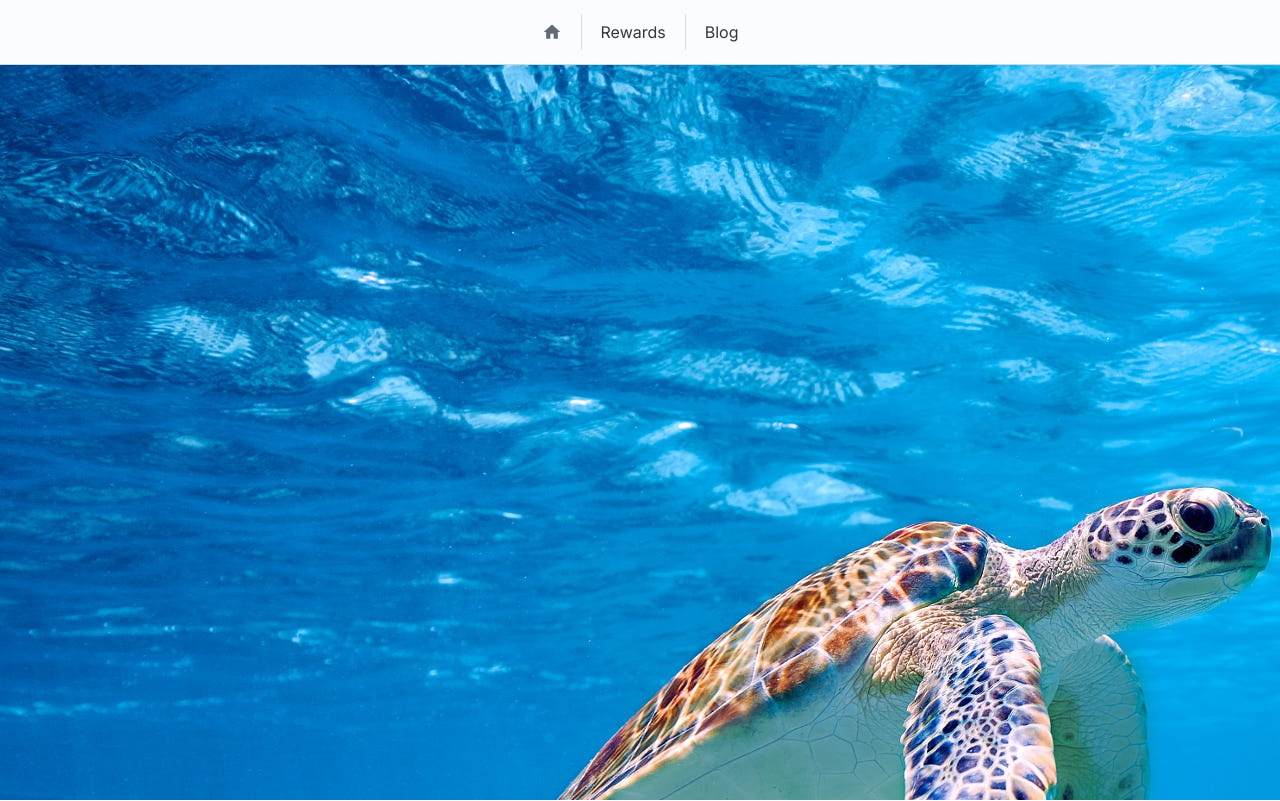
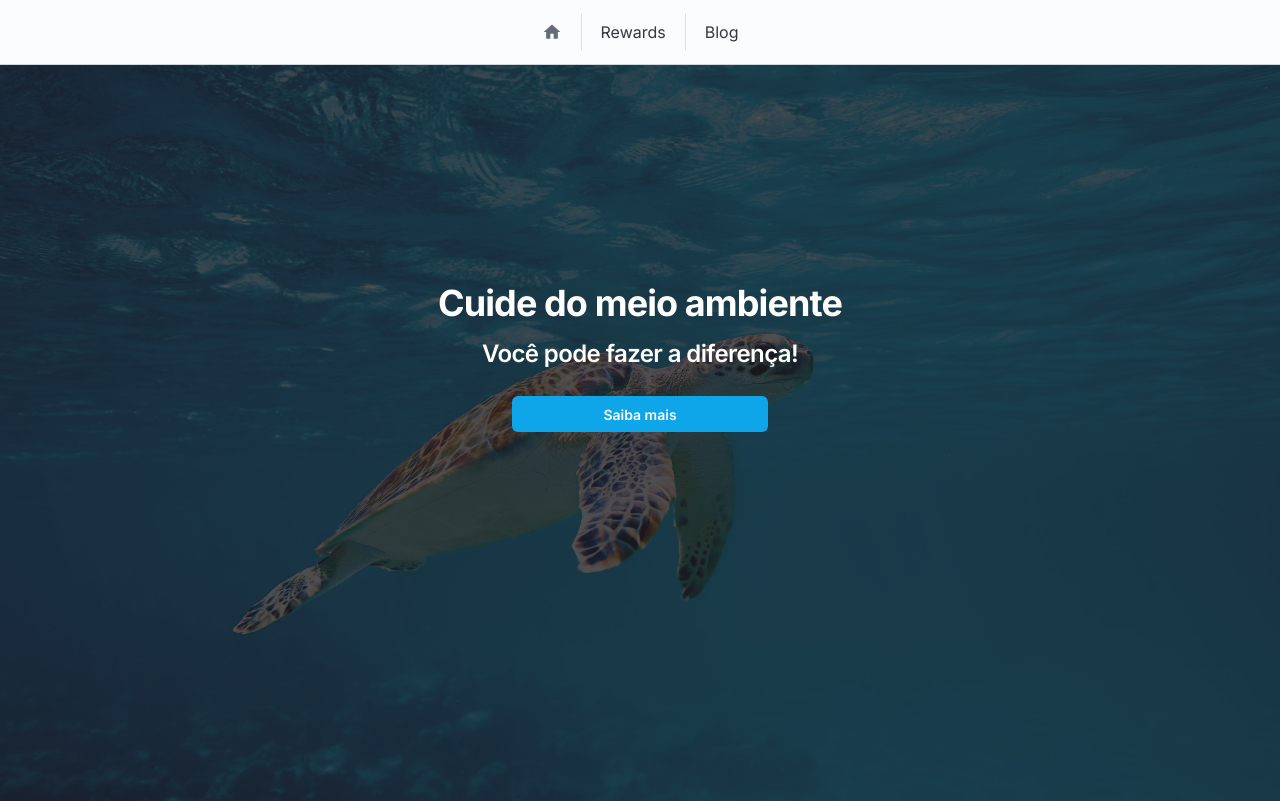
Before and after one commit to siloke/oceanguardian, a React (Vite) app: page / in a window 1280 px wide. Built offline with nearby package versions, Linux system fonts and the light colour scheme.

Commit message:
Alterações na Home

```diff
--- a/src/pages/Blog.tsx
+++ b/src/pages/Blog.tsx
@@ -11,7 +11,6 @@ const Blog = () => {
             <Grid container spacing={4} maxWidth="1440px" margin="0 auto">
                 <Grid xs={4}>
                     <List>
-
                         <ListItemButton selected sx={{borderRadius: theme.vars.radius.sm, marginBottom: theme.vars.fontSize.sm}}>
                             <ListItem>Topico</ListItem>
                         </ListItemButton>
@@ -24,7 +23,6 @@ const Blog = () => {
                         <ListItemButton sx={{borderRadius: theme.vars.radius.sm, marginBottom: theme.vars.fontSize.sm}}>
                             <ListItem>Topico</ListItem>
                         </ListItemButton>
-
                     </List>
                 </Grid>
                 <Grid container spacing={8} xs={8}>
--- a/src/pages/Home.tsx
+++ b/src/pages/Home.tsx
@@ -1,13 +1,35 @@
-import { Box } from "@mui/joy";
+import { Box, Button, Grid, Typography } from "@mui/joy";
 import background from '../assets/tartaruga.jpg'
 import Menu from "../components/Menu";
+import theme from "../theme";
 
 const Home = () => {
     return (
         <>
-            <Box sx={{ backgroundImage: `url(${background})` }} width="100%" height="100vh">
-                <Menu />
-            </Box>
+            <Menu />
+                <Box width="100%" height="92vh" alignContent="center" position="relative">
+                    <img
+                    src={background}
+                    alt=""
+                    width="100%"
+                    height="100%"
+                    style={{position: 'absolute', top: '0px', opacity:"0.9", filter: "brightness(24%)"}}
+                    />
+
+                    <Typography padding={theme.vars.fontSize.xl3} textAlign="center" level="h1"
+                    style={{position: 'absolute', right: "30%", left: "30%", top: '25%', color: "white"}}
+                    >
+                        Cuide do meio ambiente
+                    </Typography>
+
+                    <Typography padding={theme.vars.fontSize.xl3} textAlign="center" level="h3"
+                    style={{position: 'absolute', right: "30%", left: "30%", top: '33%', color: "white"}}
+                    >
+                        Você pode fazer a diferença!
+                    </Typography>
+
+                    <Button variant="solid"  style={{position: 'absolute', left: "40%", right: "40%", top: '45%'}}>Saiba mais</Button>
+                </Box>
         </>
     );
 }
--- a/src/theme.tsx
+++ b/src/theme.tsx
@@ -1,5 +1,4 @@
 import { extendTheme } from '@mui/joy/styles';
-
 
 const theme = extendTheme({
     "colorSchemes": {
```
